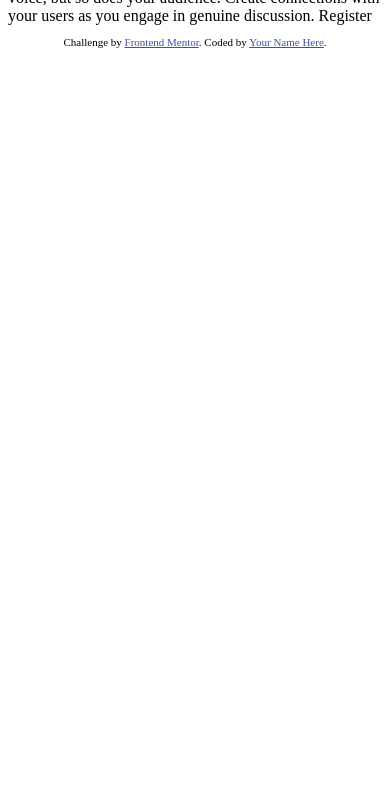
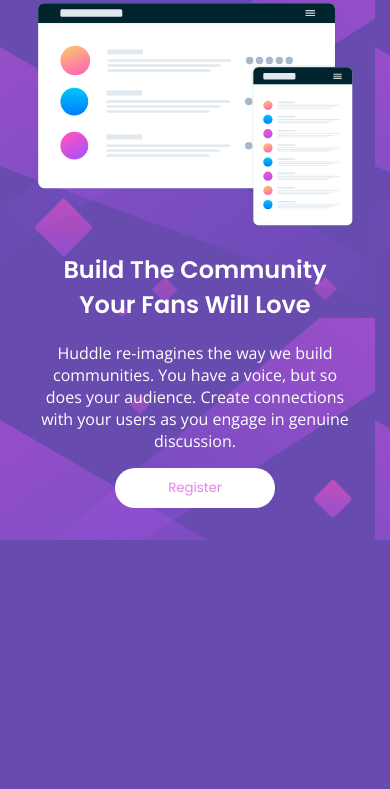
Before and after one commit to utha007/huddle-landing-page-with-single-introductory-section-master, a plain HTML site: page index.html in a window 390 px wide. Shown: the part 55-844 px from the top of the page. Drawn offline with nearby package versions, Linux system fonts and the light colour scheme.

Commit message:
Added responsiveness

```diff
--- a/index.html
+++ b/index.html
@@ -1,33 +1,50 @@
 <!DOCTYPE html>
 <html lang="en">
+
 <head>
   <meta charset="UTF-8">
-  <meta name="viewport" content="width=device-width, initial-scale=1.0"> <!-- displays site properly based on user's device -->
+  <meta name="viewport" content="width=device-width, initial-scale=1.0">
+  <!-- displays site properly based on user's device -->
 
+  <link rel="preconnect" href="https://fonts.googleapis.com">
+  <link rel="preconnect" href="https://fonts.gstatic.com" crossorigin>
+  <link href="https://fonts.googleapis.com/css2?family=Open+Sans&family=Poppins:wght@400;600&display=swap"
+    rel="stylesheet">
   <link rel="icon" type="image/png" sizes="32x32" href="./images/favicon-32x32.png">
+  <link rel="stylesheet" href="styles.css">
 
   <title>Frontend Mentor | Huddle landing page with single introductory section</title>
 
   <!-- Feel free to remove these styles or customise in your own stylesheet 👍 -->
-  <style>
-    .attribution { font-size: 11px; text-align: center; }
-    .attribution a { color: hsl(228, 45%, 44%); }
-  </style>
+
 </head>
+
 <body>
+  <header>
+    <img src="images/logo.svg" alt="logo">
+  </header>
 
-  Build The Community Your Fans Will Love
+  <main>
+    <div class="main-content">
+      <div class="main-image">
+        <img src="images/illustration-mockups.svg" alt="webapp">
+      </div>
+      <div class="main-text">
+        <h2> Build The Community Your Fans Will Love</h2>
+        <p>
+          Huddle re-imagines the way we build communities. You have a voice, but so does your audience.
+          Create connections with your users as you engage in genuine discussion.
 
-  Huddle re-imagines the way we build communities. You have a voice, but so does your audience.
-  Create connections with your users as you engage in genuine discussion.
+        </p>
+        <div class="register-btn">
+          <button>Register</button>
+        </div>
+      </div>
+    </div>
 
-  Register
+  </main>
 
-  <footer>
-    <p class="attribution">
-      Challenge by <a href="https://www.frontendmentor.io?ref=challenge" target="_blank">Frontend Mentor</a>.
-      Coded by <a href="#">Your Name Here</a>.
-    </p>
-  </footer>
+
 </body>
+
 </html>
--- /dev/null
+++ b/styles.css
@@ -0,0 +1,108 @@
+body {
+    margin: 0 auto;
+    text-align: center;
+    background-color: hsl(257, 40%, 49%);
+
+
+}
+
+main {
+    padding: 2em;
+    margin: auto;
+    background-image: url("././images/bg-mobile.svg");
+}
+
+button {
+    border: none;
+    width: 50%;
+    max-width: 20em;
+    height: 3em;
+    border-radius: 1.5em;
+    background-color: white;
+    color: hsl(300, 69%, 71%);
+    font-weight: 400;
+    font-family: 'Poppins', sans-serif;
+
+}
+
+button:active {
+    background-color: hsl(300, 69%, 71%);
+    color: white;
+}
+
+h2 {
+    font-family: 'Poppins', sans-serif;
+    font-weight: 600;
+}
+
+p {
+    font-family: 'Open Sans', sans-serif;
+    font-weight: 400;
+}
+
+header img {
+    float: left;
+    margin-bottom: 1em;
+    width: 40%;
+    max-width: 10em;
+
+
+}
+
+.main-content {
+    width: 100%;
+    min-width: 20em;
+    margin: 0 auto;
+    color: white;
+
+}
+
+.main-image img {
+    width: 80%;
+    max-width: 70em;
+    min-width: 20em;
+    margin: auto;
+
+}
+
+.main-text {
+    margin: auto;
+    width: 90%;
+    max-width: 30em;
+    min-width: 20em;
+
+}
+
+@media (min-width: 400px) {
+    body {
+
+
+        text-align: justify;
+        /* padding: 2em; */
+    }
+
+    .main-content {
+        display: flex;
+
+    }
+
+    main {
+        margin-top: 5em;
+        padding: 2em;
+        margin: auto;
+        background-image: url("././images/bg-desktop.svg");
+    }
+
+    .main-text {
+        width: 100%;
+        max-width: 25em;
+        /* margin-right: 4em; */
+        padding-bottom: 10em;
+        padding-top: 10em;
+    }
+
+    .main-image {
+        width: 100%;
+        max-width: 90em;
+    }
+}
```
